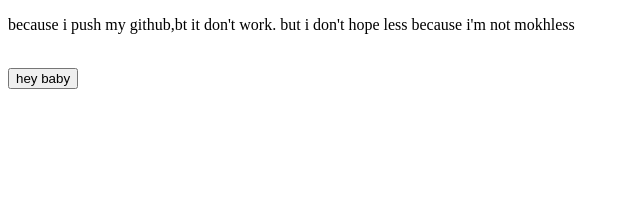
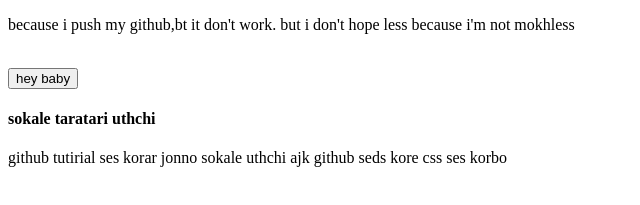
Before and after one commit to asif2703/my-first-web-site, a plain HTML site: page icon.html in a window 1280 px wide. Shown: the part 105-310 px from the top of the page, without its empty margins (0-640 px from the left). Drawn offline with Linux system fonts and the light colour scheme.

Commit message:
chore curi kore , police dhore

```diff
--- a/icon.html
+++ b/icon.html
@@ -8,7 +8,8 @@
 <br>
 <button>hey baby</button>
 </br>
-
+<h4>sokale taratari uthchi</h4>
+<p>github tutirial ses korar jonno sokale uthchi ajk github seds kore css ses korbo</p>
 </body>
 
 
```
